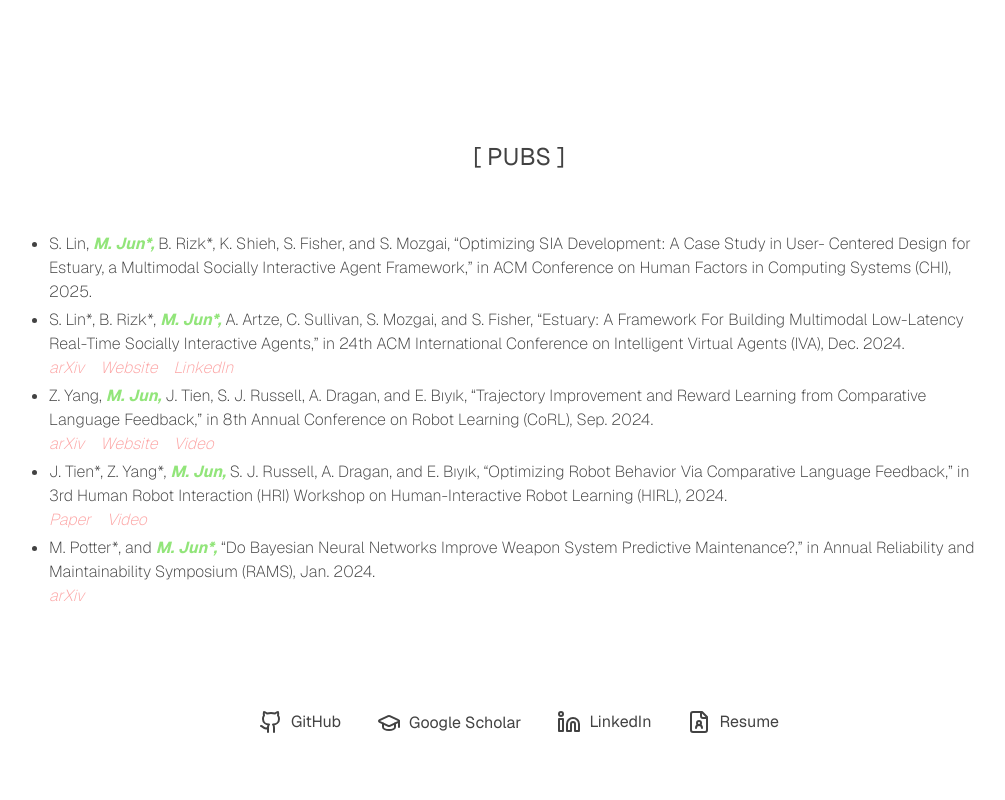
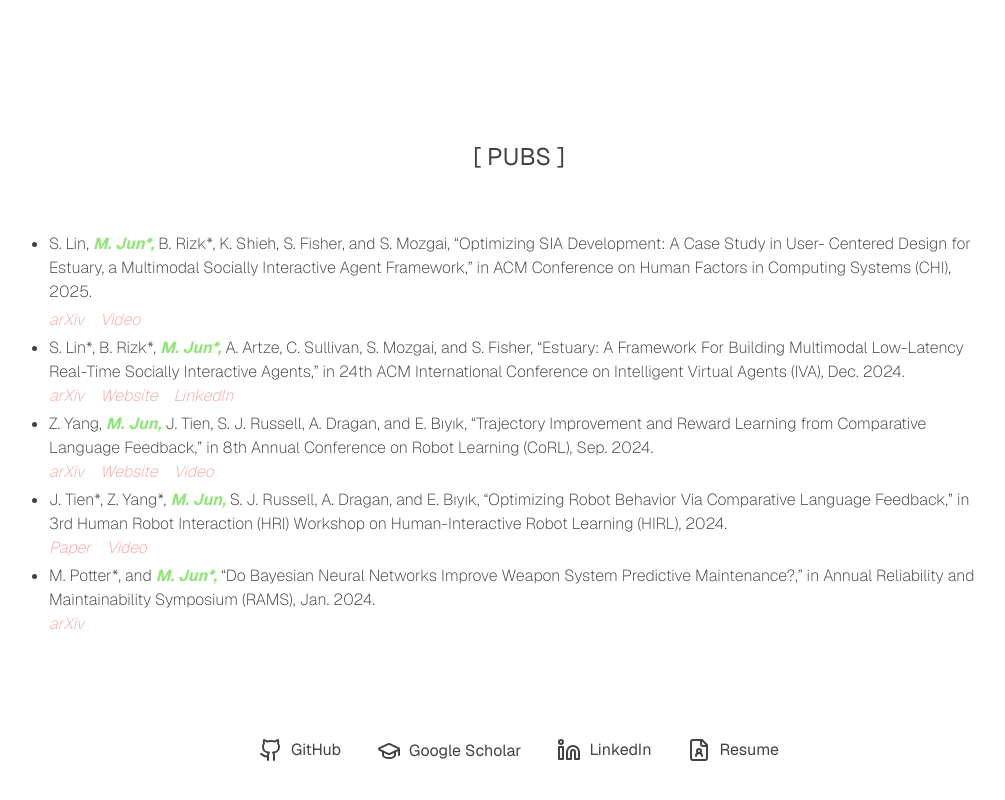
Before and after one commit to lemonlemonde/lemonlemonde.github.io, a Next.js app in the folder lemon-website/: page / in a window 1280 px wide. Shown: the part 3726-4526 px from the top of the page, without its empty margins (121-1126 px from the left). Built offline with nearby package versions, Linux system fonts and the light colour scheme.

Commit message:
:construction: CHI25 add links

```diff
--- a/lemon-website/src/app/page.js
+++ b/lemon-website/src/app/page.js
@@ -110,6 +110,10 @@ export default function Home() {
           <ul className="list-disc font-extralight w-fit space-y-1 pt-2">
 
             <li>S. Lin, <b className="text-light-green italic font-bold">M. Jun*,</b> B. Rizk*, K. Shieh, S. Fisher, and S. Mozgai, “Optimizing SIA Development: A Case Study in User- Centered Design for Estuary, a Multimodal Socially Interactive Agent Framework,” in ACM Conference on Human Factors in Computing Systems (CHI), 2025.</li>
+              <div className="flex space-x-4">
+                <InnerLink link={"https://arxiv.org/abs/2504.14427"} text={"arXiv"}/>
+                <InnerLink link={"https://youtu.be/2RlmenU1FG4?feature=shared"} text={"Video"}/>
+              </div>
 
             <div className="flex-col">
               <li>S. Lin*, B. Rizk*, <b className="text-light-green italic font-bold">M. Jun*,</b> A. Artze, C. Sullivan, S. Mozgai, and S. Fisher, “Estuary: A Framework For Building Multimodal Low-Latency Real-Time Socially Interactive Agents,” in 24th ACM International Conference on Intelligent Virtual Agents (IVA), Dec. 2024.</li>
```
